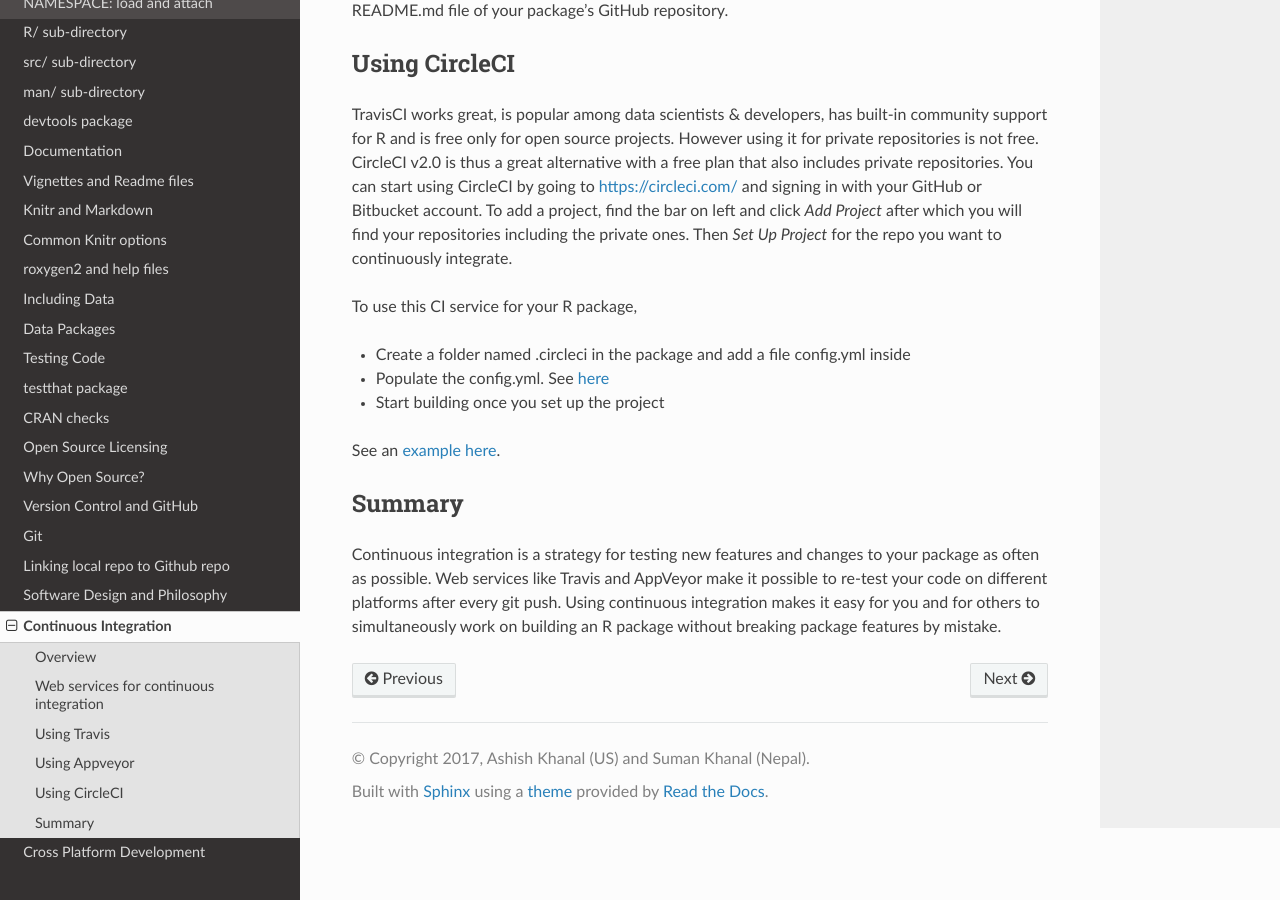
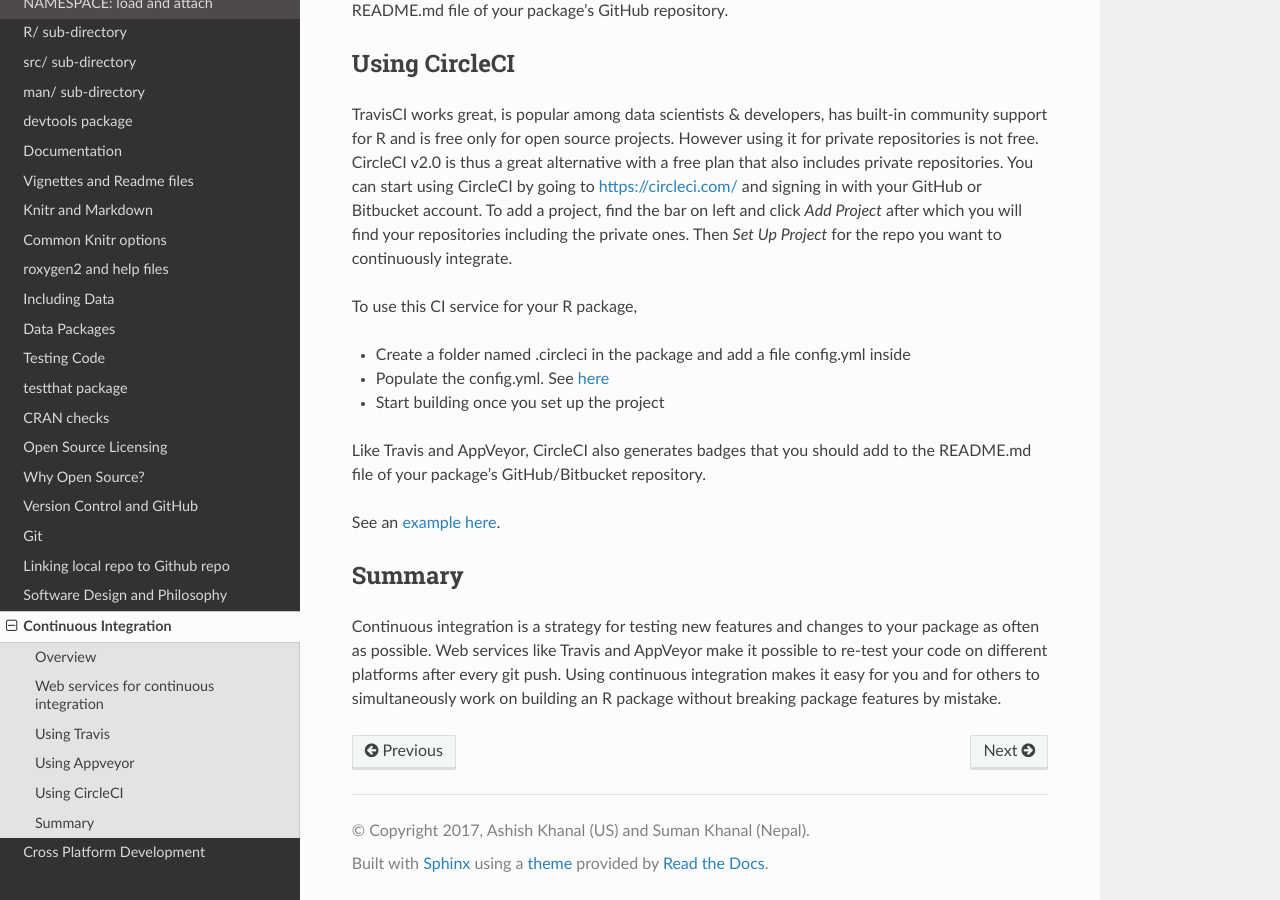
Before and after one commit to sumanstats/Building-R-packages, a Sphinx documentation site: the page built from source/integration.rst, in a window 1280 px wide and 900 px high, scrolled down 1707 px. Built offline with Sphinx 7.4.7 and the Read the Docs theme 2.0.0, drawn with Linux system fonts in a browser that asks for light colours.

Commit message:
Update integration.rst

```diff
--- a/source/integration.rst
+++ b/source/integration.rst
@@ -46,6 +46,8 @@ To use this CI service for your R package,
 + Populate the config.yml. See `here <https://circleci.com/docs/2.0/sample-config/>`_
 + Start building once you set up the project
 
+Like Travis and AppVeyor, CircleCI also generates badges that you should add to the README.md file of your package’s GitHub/Bitbucket repository.
+
 
 See an `example here <https://appsilon.com/continuous-integration-for-your-private-r-projects-with-circleci/>`_.
 
```
